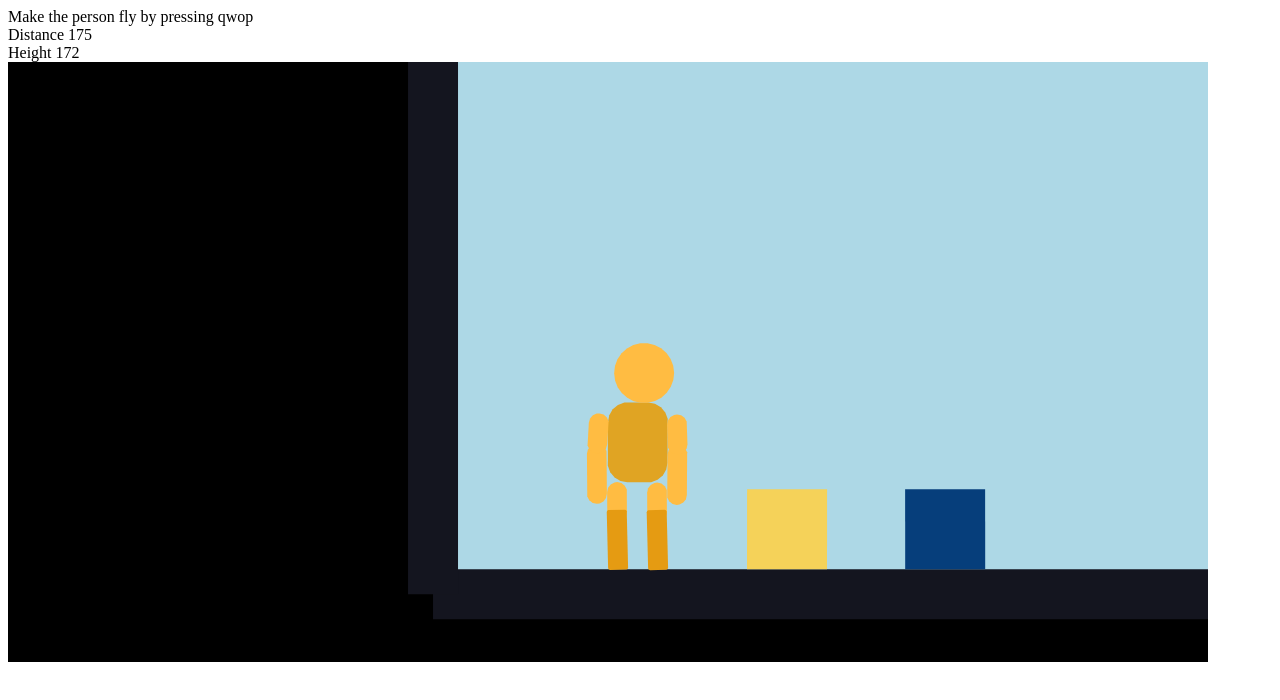
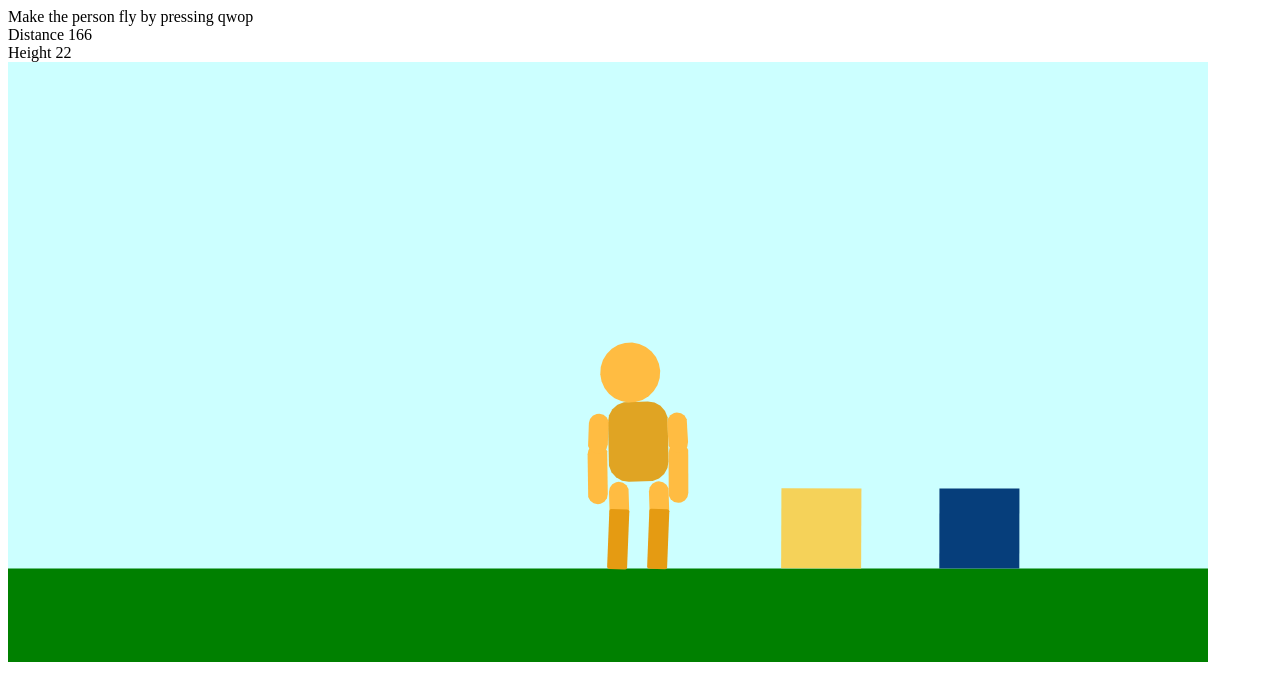
Before and after one commit to simondiep/ragdoll-demo-matterjs, a plain HTML site: page index.html in a window 1280 px wide. Drawn offline with nearby package versions, Linux system fonts and the light colour scheme.

Commit message:
More realistic world

```diff
--- a/index.html
+++ b/index.html
@@ -1,6 +1,7 @@
 <script src="https://cdnjs.cloudflare.com/ajax/libs/matter-js/0.12.0/matter.min.js"></script>
 <script>
   let engine;
+  let canvas;
   let context;
   let chest; // Focal point
   const renderWidth = 1200;
@@ -9,11 +10,11 @@
   // To bound the world coordinates
   const worldXMin = -10000;
   const worldXMax = 10000;
-  const worldYMin = -10000;
+  const worldYMin = -1000;
   const worldYMax = 10000;
 
   window.onload = function () {
-    const canvas = document.createElement('canvas');
+    canvas = document.createElement('canvas');
     context = canvas.getContext('2d');
     canvas.width = renderWidth;
     canvas.height = renderHeight;
@@ -27,11 +28,8 @@
     });
 
     World.add(engine.world, [
-      // walls
-      Bodies.rectangle(renderWidth / 2, 0, renderWidth, 50, { isStatic: true }),
-      Bodies.rectangle(renderWidth / 2, renderHeight, renderWidth, 50, { isStatic: true }),
-      // Bodies.rectangle(renderWidth, renderHeight / 2, 50, renderHeight, { isStatic: true }),
-      Bodies.rectangle(0, renderHeight / 2, 50, renderHeight, { isStatic: true })
+      // ground
+      Bodies.rectangle(worldXMin / 2, renderHeight + 250, worldXMax * 4, 250, { isStatic: true, render: { fillStyle: 'green' } }),
     ]);
 
     // create two boxes
@@ -56,20 +54,6 @@
     // add all of the bodies to the world
     World.add(engine.world, [ragdoll, boxes]);
 
-    // add mouse control
-    const mouse = Matter.Mouse.create(canvas),
-      mouseConstraint = Matter.MouseConstraint.create(engine, {
-        mouse: mouse,
-        constraint: {
-          stiffness: 1,
-          render: {
-            visible: false
-          }
-        }
-      });
-
-    World.add(engine.world, mouseConstraint);
-
     Engine.run(engine);
 
     setInterval(render, 1000 / 60);
@@ -87,28 +71,45 @@
     }
 
     context.setTransform(1, 0, 0, 1, 0, 0);//reset the transform matrix as it is cumulative
-    // context.clearRect(0, 0, renderWidth, renderHeight);//clear the viewport AFTER the matrix is reset
-    context.fillStyle = 'black';
+
+    const playerCoordinates = {
+      x: chest.vertices[0].x,
+      y: chest.vertices[0].y,
+    };
+    const perceivedHeight = renderHeight - playerCoordinates.y;
+
+    // Darken background the higher the player is
+    if (perceivedHeight < 1000) {
+      context.fillStyle = '#ccffff';
+    } else if (perceivedHeight < 2000) {
+      context.fillStyle = '#66ffff';
+    } else if (perceivedHeight < 3000) {
+      context.fillStyle = '#00ffff';
+    } else if (perceivedHeight < 4000) {
+      context.fillStyle = '#33cccc';
+    } else if (perceivedHeight < 5000) {
+      context.fillStyle = '#006699';
+    } else if (perceivedHeight < 6000) {
+      context.fillStyle = '#003366';
+    } else {
+      context.fillStyle = 'black';
+    }
     context.fillRect(0, 0, renderWidth, renderHeight);
 
     //Clamp the camera position to the world bounds while centering the camera around the player
-    var camX = clamp(-chest.vertices[0].x + renderWidth / 2, worldXMin, worldXMax - renderWidth);
-    var camY = clamp(-chest.vertices[0].y + renderHeight * 3 / 5, worldYMin, worldYMax - renderHeight);
+    var camX = clamp(-playerCoordinates.x + renderWidth / 2, worldXMin, worldXMax - renderWidth);
+    var camY = clamp(-playerCoordinates.y + renderHeight * 3 / 5, worldYMin, worldYMax - renderHeight);
 
     context.translate(camX, camY);
 
-    document.getElementById('xPosition').innerHTML = chest.vertices[0].x.toFixed(0);
-    document.getElementById('yPosition').innerHTML = (renderHeight - chest.vertices[0].y).toFixed(0);
+    document.getElementById('xPosition').innerHTML = playerCoordinates.x.toFixed(0);
+    document.getElementById('yPosition').innerHTML = perceivedHeight.toFixed(0);
   }
 
   function render() {
     var bodies = Matter.Composite.allBodies(engine.world);
 
     adjustCameraToPlayer();
-
-    // Color the background
-    context.fillStyle = 'lightblue';
-    context.fillRect(0, 0, renderWidth * 3, renderHeight);
 
     for (var i = 0; i < bodies.length; i += 1) {
       if (bodies[i].parts.length > 1) {
@@ -361,13 +362,13 @@
             Matter.Body.applyForce(leftLowerArm, leftLowerArm.position, { x: -FORCE_VALUE, y: -FORCE_VALUE });
             break;
           case 87: //w
-            Matter.Body.applyForce(leftLowerLeg, leftLowerLeg.position, { x: -FORCE_VALUE, y: -FORCE_VALUE });
+            Matter.Body.applyForce(leftLowerLeg, leftLowerLeg.position, { x: -FORCE_VALUE, y: FORCE_VALUE });
             break;
           case 79: //o
             Matter.Body.applyForce(rightLowerArm, rightLowerArm.position, { x: FORCE_VALUE, y: -FORCE_VALUE });
             break;
           case 80: //p
-            Matter.Body.applyForce(rightLowerLeg, rightLowerLeg.position, { x: FORCE_VALUE, y: -FORCE_VALUE });
+            Matter.Body.applyForce(rightLowerLeg, rightLowerLeg.position, { x: FORCE_VALUE, y: FORCE_VALUE });
             break;
         }
       }
```
